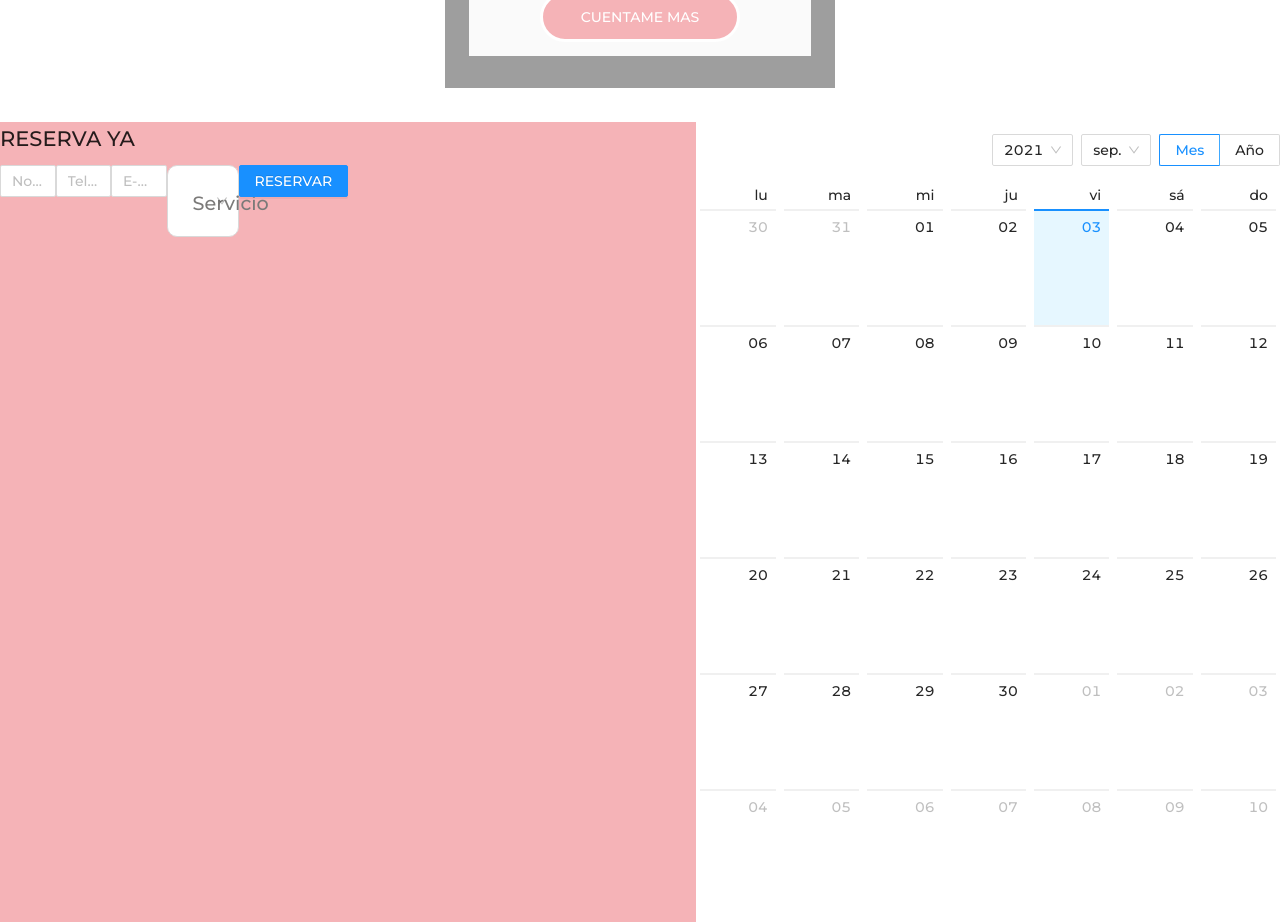
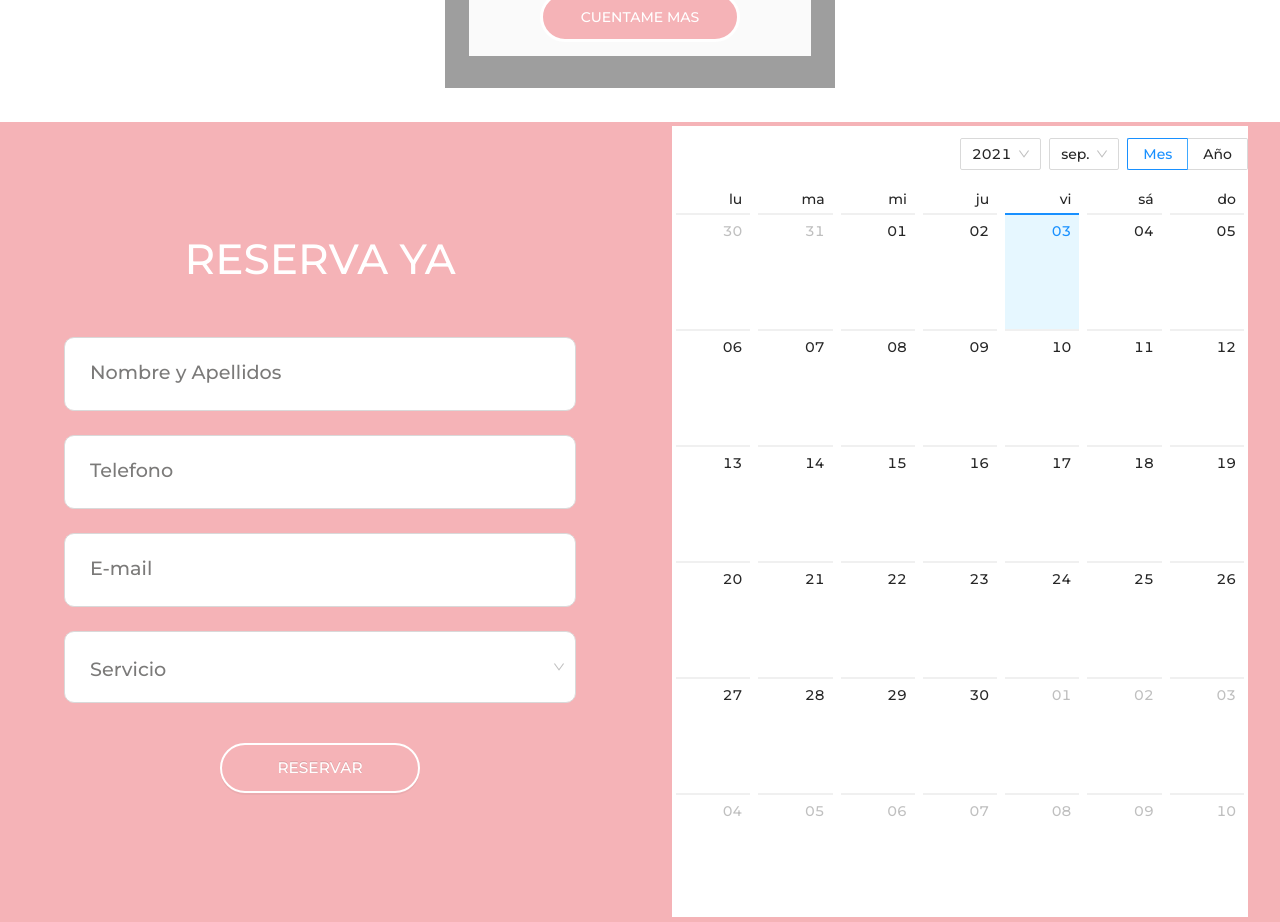
Before and after one commit to AndyGaSa/Corpobello, a Next.js app in the folder Corpobello/: page / in a window 1280 px wide. Shown: the part 2100-3022 px from the top of the page. Built offline with nearby package versions, Linux system fonts and the light colour scheme; grey boxes are pictures that could not be loaded.

Commit message:
Style reserves module

```diff
--- a/Corpobello/styles/Reserve.module.css
+++ b/Corpobello/styles/Reserve.module.css
@@ -4,13 +4,66 @@
     background-color: #F5B3B7;
     display: flex;
 }
+.ReservesFormDiv{
+    display: flex;
+    flex-direction: column;
+    padding: 60px;
+    width: 50%;
+    justify-content: center;
+    align-items: center;
+}
 .ReservesForm{
-    display: flex;
-    justify-content: center;
-    width: 50%;
+  display: flex;
+  flex-direction: column;
+  width: 40vw;
+}
+.ReserveButton{
+  margin-top: 2vh;
+  font-size: 1.2vw;
+  width: 200px;
+  color: #FFFFFF;
+  height: 50px;
+  border-radius: 1000px;
+  border: 0PX;
+  background-size: 200% 100%;
+  background-color:  #F5B3B7;
+  border: 2px solid #FFFFFF;
+  border-radius: 1000px;
+  color: #FFFFFF;
+  transition: background-position .3s cubic-bezier(0.19, 1, 0.22, 1) .1s, color .5s ease 0s, background-color .5s ease;
+}
+.ReserveButton:hover{
+	color: #F5B3B7;
+  cursor: pointer;
+  border: 2px solid #F5B3B7;
+	background-color:white;
+	background-position: -100% 100%;
 }
 .ReservesCalendar{
     display: flex;
+    flex-direction: column;
     justify-content: center;
+    align-items: center;
     width: 50%;
 }
+.h2 {
+  font-size: 3.3vw;
+  text-align: center;
+  color: white;
+  padding-bottom: 3vh;
+}
+.Calendar{
+  width: 90%;
+  border: '1px solid #d9d9d9' ;
+}
+.ReserveInput{
+  border-radius: 10px;
+  padding: 25px;
+}
+.ReserveInput::placeholder{
+  color: #7B7A79;
+  font-size: 1.5vw;
+}
+@media (max-width: 1350px) {
+
+}
```
